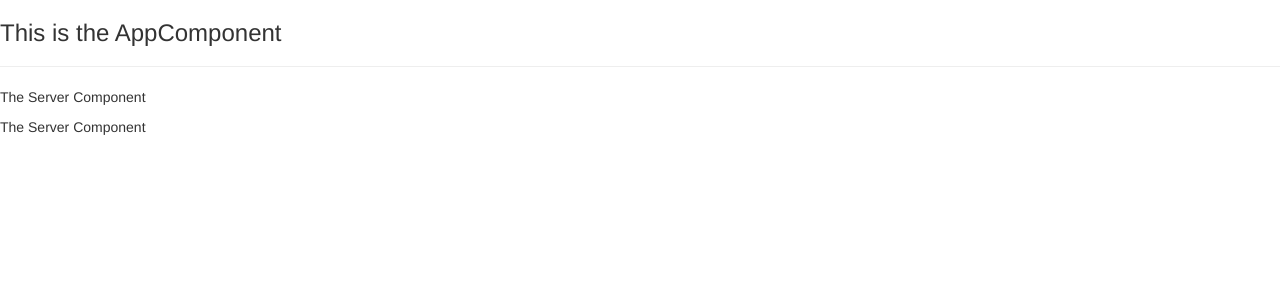
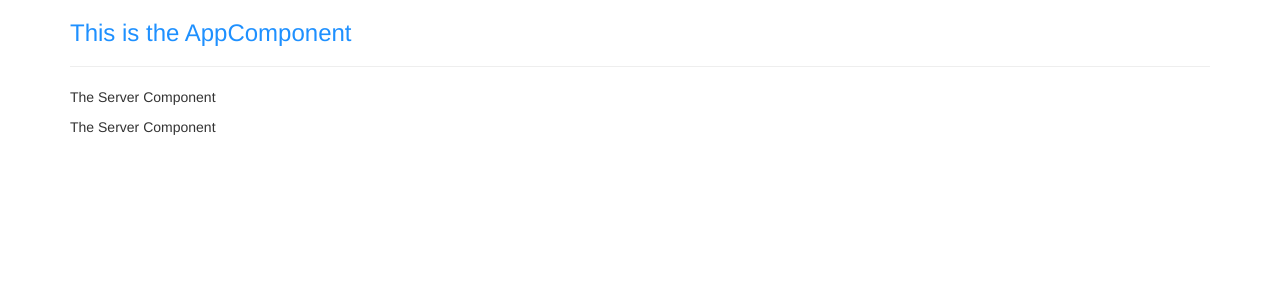
Before and after one commit to DarkSJ1998/recipebook-angular, an Angular app: page / in a window 1280 px wide. Shown: the top 300 px of the page. Built offline with nearby package versions, Linux system fonts and the light colour scheme.

Commit message:
CSS Improvements to AppComponent

```diff
--- a/src/app/app.component.css
+++ b/src/app/app.component.css
@@ -0,0 +1,3 @@
+h3 {
+	color: dodgerblue;
+}
--- a/src/app/app.component.html
+++ b/src/app/app.component.html
@@ -1,3 +1,9 @@
-<h3>This is the AppComponent</h3>
-<hr />
-<app-servers></app-servers>
+<div class="container">
+	<div class="row">
+		<div class="col-xs-12">
+			<h3>This is the AppComponent</h3>
+			<hr />
+			<app-servers></app-servers>
+		</div>
+	</div>
+</div>
```
